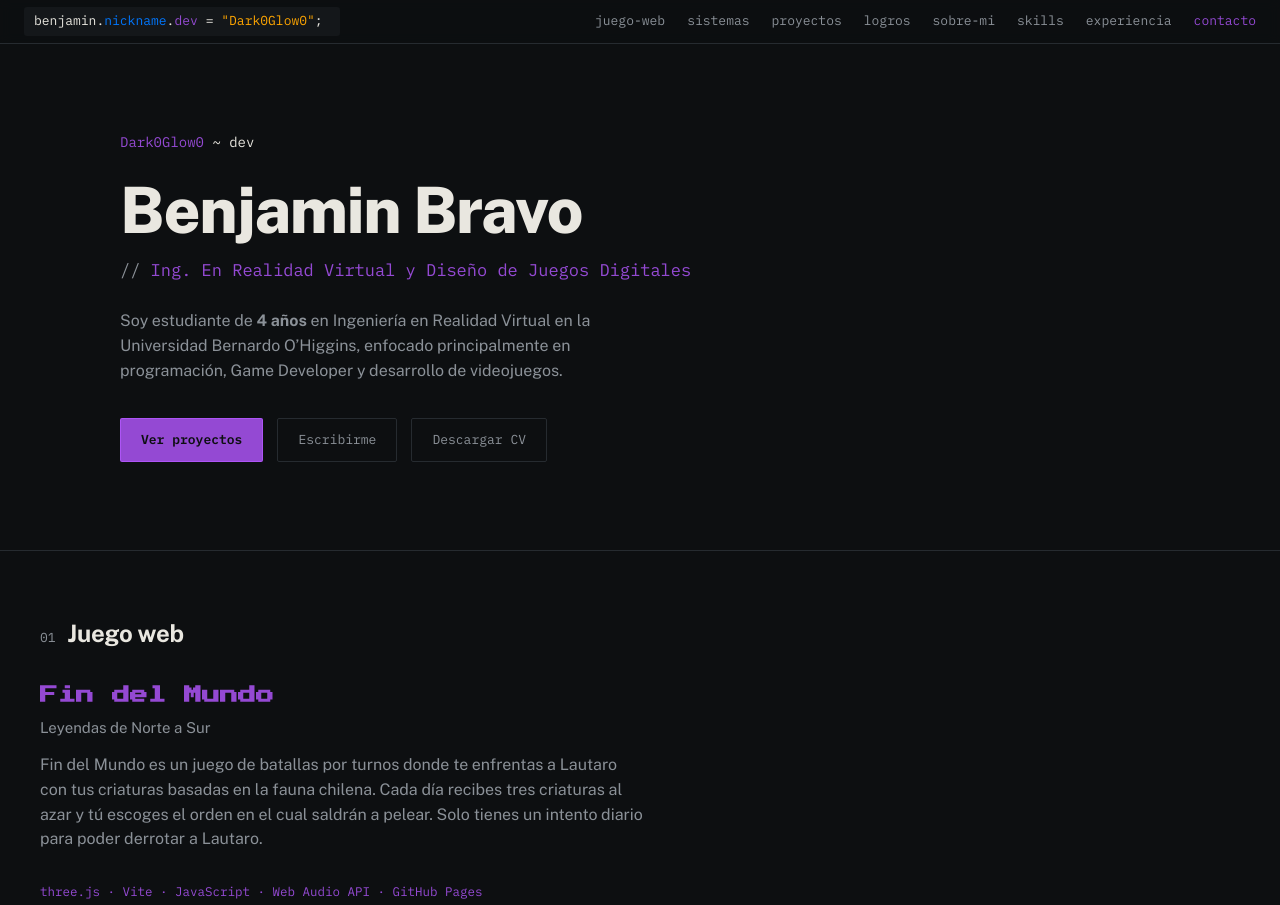
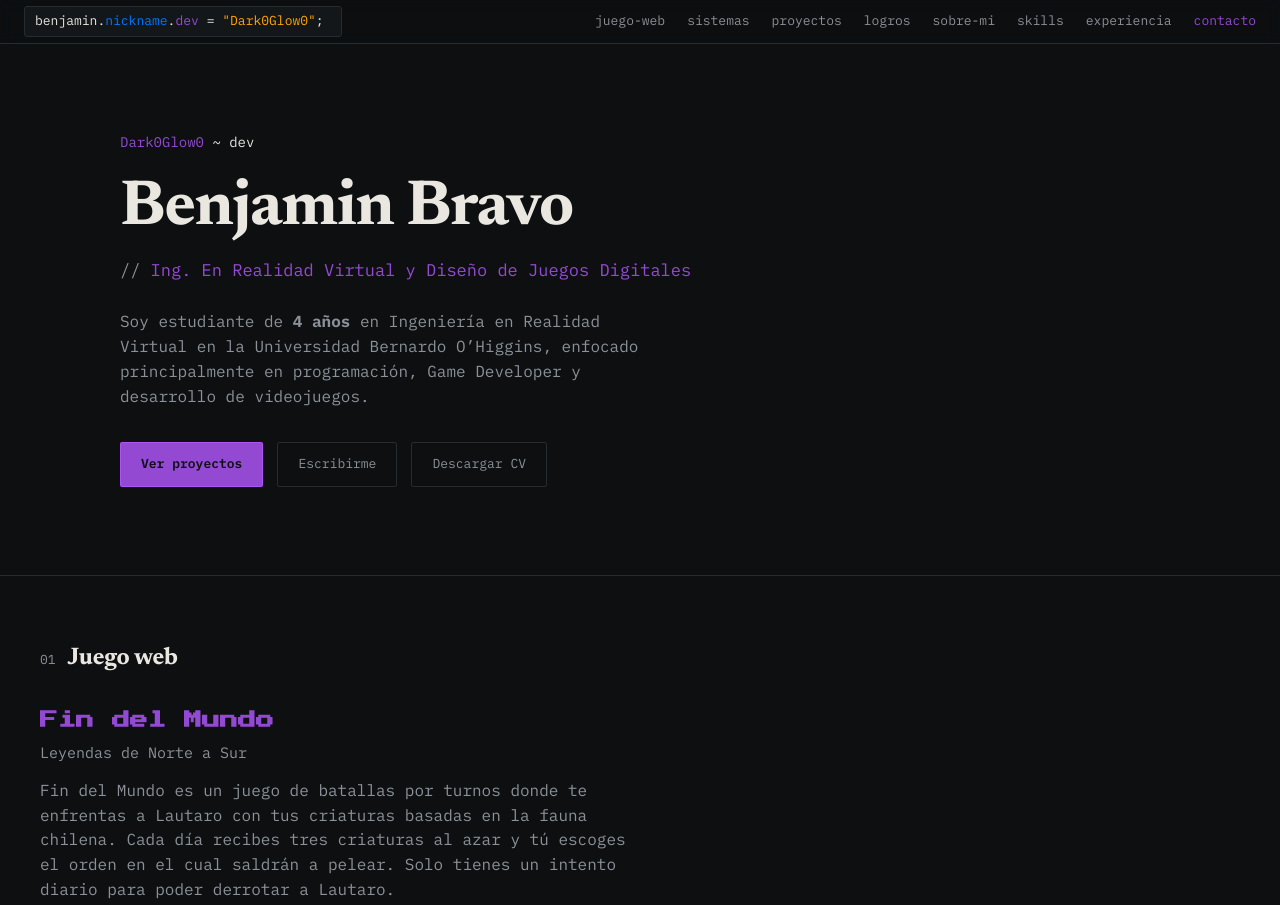
Before and after one commit to Dark0Glow0/Protafolio, a plain HTML site: page index.html in a window 1280 px wide. Shown: the top 905 px of the page. Drawn offline with nearby package versions, Linux system fonts and the light colour scheme.

Commit message:
Refresh portfolio typography
Use Newsreader for headings and IBM Plex Mono for body text, add the 700 font weight, and correct the tag border style.

```diff
--- a/style.css
+++ b/style.css
@@ -1,4 +1,4 @@
-@import url('https://fonts.googleapis.com/css2?family=IBM+Plex+Mono:wght@400;500;600&family=Public+Sans:wght@400;500;600;700;800&family=Press+Start+2P&display=swap');
+@import url('https://fonts.googleapis.com/css2?family=IBM+Plex+Mono:wght@400;500;600;700&family=Newsreader:wght@400;500;600;700;800&family=Press+Start+2P&display=swap');
 
 :root {
   --bg: #0d0f11;
@@ -26,9 +26,13 @@ html {
 body {
   background: var(--bg);
   color: var(--text);
-  font-family: 'Public Sans', sans-serif;
+  font-family: 'IBM Plex Mono', monospace;
   line-height: 1.55;
   -webkit-font-smoothing: antialiased;
+}
+
+h1, h2, h3, h4 {
+  font-family: 'Newsreader', serif;
 }
 
 ::selection {
@@ -127,7 +131,7 @@ section {
 
 h1.name {
   font-size: clamp(38px, 6vw, 64px);
-  font-weight: 800;
+  font-weight: 700;
   letter-spacing: -0.02em;
   line-height: 1.05;
   margin-bottom: 14px;
@@ -1208,7 +1212,7 @@ h1.name {
   font-family: 'IBM Plex Mono', monospace;
   font-size: 13px;
   background: var(--bg-raised);
-  border: 1px var(--line);
+  border: 1px solid var(--line);
   border-radius: 3px;
   padding: 4px 10px;
   white-space: nowrap;
```
